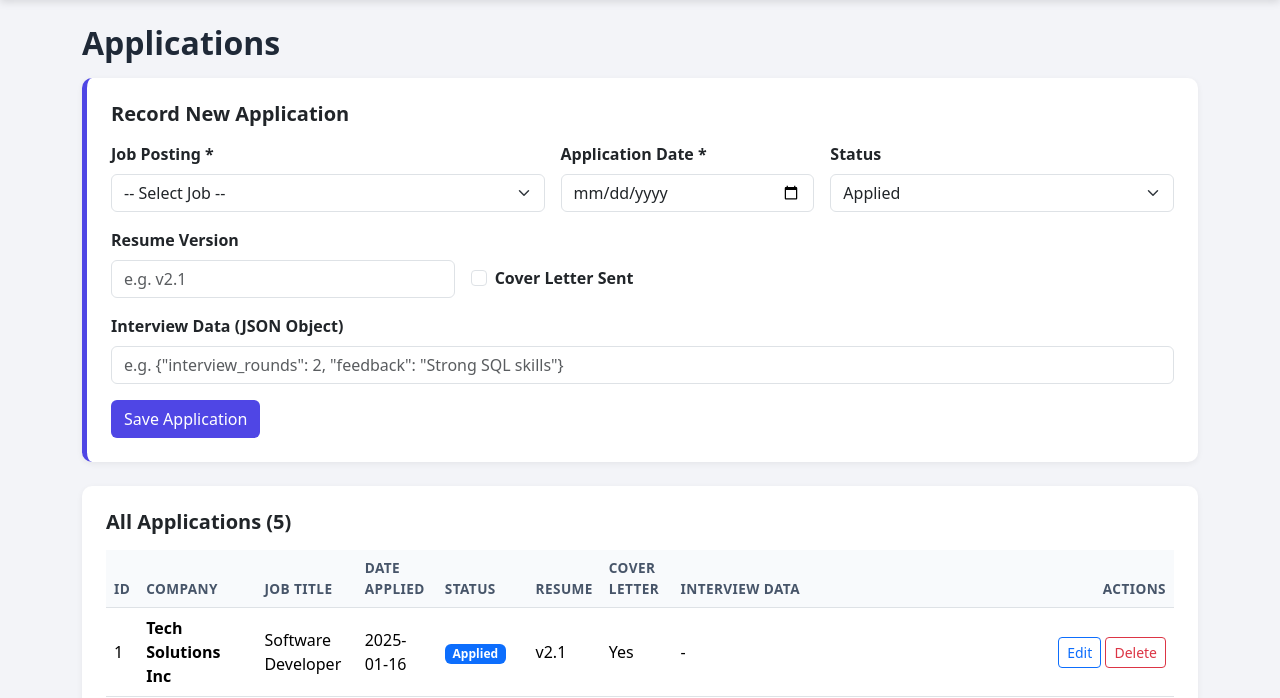
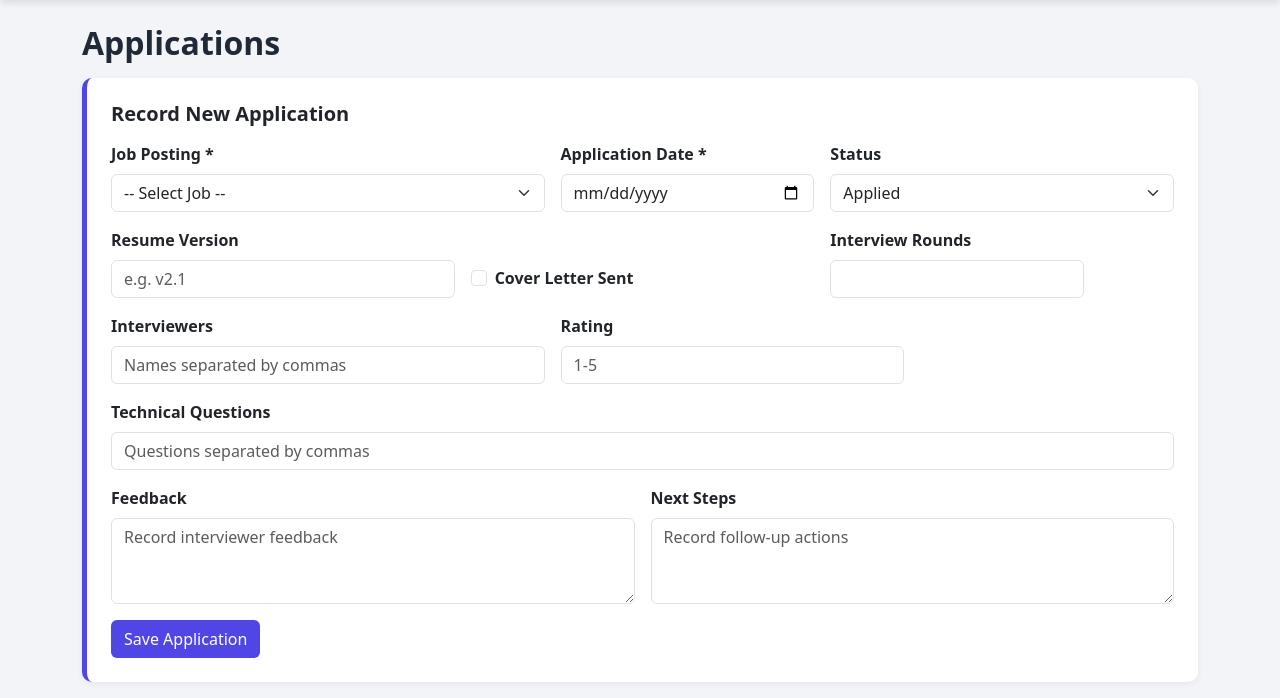
Before and after one commit to ChrisSanchezDev/cop4751-final-project, a Flask app: page /applications in a window 1280 px wide. Shown: the part 56-754 px from the top of the page. Run offline with Flask 3, Linux system fonts and the light colour scheme; data comes from the database, SQL or seed files in the repository; both versions use the stored data as it was after the commit.

Commit message:
feat: enhance job application tracking and added documentation for project submission

```diff
--- a/job_tracker/app.py
+++ b/job_tracker/app.py
@@ -109,19 +109,8 @@ def jobs():
 
         requirements_json = None
         if req_input:
-            if req_input.startswith('['):
-                try:
-                    parsed = json.loads(req_input)
-                    if not isinstance(parsed, list):
-                        flash('Requirements JSON must be an array of skills.', 'danger')
-                        return redirect(url_for('jobs'))
-                    requirements_json = json.dumps(parsed)
-                except ValueError:
-                    flash('Invalid JSON format in requirements.', 'danger')
-                    return redirect(url_for('jobs'))
-            else:
-                skill_list = [skill.strip() for skill in req_input.split(',') if skill.strip()]
-                requirements_json = json.dumps(skill_list)
+            skill_list = [skill.strip() for skill in req_input.split(',') if skill.strip()]
+            requirements_json = json.dumps(skill_list)
 
         if job_id:
             execute_write('''
@@ -144,6 +133,13 @@ def jobs():
     edit_job = None
     if edit_id:
         edit_job = query_one('SELECT * FROM jobs WHERE job_id = %s', (edit_id,))
+        if edit_job and edit_job.get('requirements'):
+            try:
+                saved_skills = json.loads(edit_job['requirements'])
+            except (TypeError, ValueError):
+                saved_skills = None
+            if isinstance(saved_skills, list):
+                edit_job['requirements'] = ', '.join(str(skill) for skill in saved_skills)
 
     all_jobs = query_all('''
         SELECT j.*, c.company_name
@@ -169,20 +165,54 @@ def applications():
         status = request.form.get('status', 'Applied')
         resume_version = request.form.get('resume_version', '').strip() or None
         cover_letter_sent = request.form.get('cover_letter_sent') == 'on'
-        interview_input = request.form.get('interview_data', '').strip()
+        interview_rounds_raw = request.form.get('interview_rounds', '').strip()
+        interviewers_input = request.form.get('interviewers', '').strip()
+        technical_questions_input = request.form.get('technical_questions', '').strip()
+        feedback = request.form.get('feedback', '').strip()
+        next_steps = request.form.get('next_steps', '').strip()
+        rating_raw = request.form.get('rating', '').strip()
 
         if not job_id or not application_date:
             flash('Job and Application Date are required.', 'danger')
             return redirect(url_for('applications'))
 
         interview_json = None
-        if interview_input:
-            try:
-                parsed = json.loads(interview_input)
-                interview_json = json.dumps(parsed)
-            except ValueError:
-                flash('Interview data must be valid JSON.', 'danger')
-                return redirect(url_for('applications'))
+        if any((interview_rounds_raw, interviewers_input, technical_questions_input, feedback, next_steps, rating_raw)):
+            interview_rounds = None
+            if interview_rounds_raw:
+                if not interview_rounds_raw.isdigit():
+                    flash('Interview rounds must be a whole number.', 'danger')
+                    return redirect(url_for('applications'))
+                interview_rounds = int(interview_rounds_raw)
+
+            rating = None
+            if rating_raw:
+                if not rating_raw.isdigit():
+                    flash('Interview rating must be a whole number.', 'danger')
+                    return redirect(url_for('applications'))
+                rating = int(rating_raw)
+                if rating < 1 or rating > 5:
+                    flash('Interview rating must be between 1 and 5.', 'danger')
+                    return redirect(url_for('applications'))
+
+            interview_data = {}
+            if interview_rounds is not None:
+                interview_data['interview_rounds'] = interview_rounds
+            if interviewers_input:
+                interview_data['interviewers'] = [
+                    interviewer.strip() for interviewer in interviewers_input.split(',') if interviewer.strip()
+                ]
+            if technical_questions_input:
+                interview_data['technical_questions'] = [
+                    question.strip() for question in technical_questions_input.split(',') if question.strip()
+                ]
+            if feedback:
+                interview_data['feedback'] = feedback
+            if next_steps:
+                interview_data['next_steps'] = next_steps
+            if rating is not None:
+                interview_data['rating'] = rating
+            interview_json = json.dumps(interview_data)
 
         if application_id:
             execute_write('''
@@ -205,6 +235,26 @@ def applications():
     edit_app = None
     if edit_id:
         edit_app = query_one('SELECT * FROM applications WHERE application_id = %s', (edit_id,))
+    interview_form = {
+        'interview_rounds': '',
+        'interviewers': '',
+        'technical_questions': '',
+        'feedback': '',
+        'next_steps': '',
+        'rating': ''
+    }
+    if edit_app and edit_app.get('interview_data'):
+        try:
+            saved_interview = json.loads(edit_app['interview_data'])
+        except (TypeError, ValueError):
+            saved_interview = {}
+        if isinstance(saved_interview, dict):
+            interview_form['interview_rounds'] = saved_interview.get('interview_rounds', '')
+            interview_form['interviewers'] = ', '.join(saved_interview.get('interviewers', []))
+            interview_form['technical_questions'] = ', '.join(saved_interview.get('technical_questions', []))
+            interview_form['feedback'] = saved_interview.get('feedback', '')
+            interview_form['next_steps'] = saved_interview.get('next_steps', '')
+            interview_form['rating'] = saved_interview.get('rating', '')
 
     all_applications = query_all('''
         SELECT a.*, j.job_title, c.company_name
@@ -219,7 +269,7 @@ def applications():
         INNER JOIN companies c ON j.company_id = c.company_id
         ORDER BY c.company_name, j.job_title
     ''')
-    return render_template('applications.html', applications=all_applications, jobs=all_jobs, edit_app=edit_app)
+    return render_template('applications.html', applications=all_applications, jobs=all_jobs, edit_app=edit_app, interview_form=interview_form)
 
 @app.route('/applications/delete/<int:application_id>', methods=['POST'])
 def delete_application(application_id):
--- a/job_tracker/templates/applications.html
+++ b/job_tracker/templates/applications.html
@@ -41,9 +41,29 @@
                     <label class="form-check-label fw-semibold" for="coverCheck">Cover Letter Sent</label>
                 </div>
             </div>
+            <div class="col-md-3">
+                <label class="form-label fw-semibold">Interview Rounds</label>
+                <input type="number" min="0" name="interview_rounds" class="form-control" value="{{ interview_form.interview_rounds }}">
+            </div>
+            <div class="col-md-5">
+                <label class="form-label fw-semibold">Interviewers</label>
+                <input type="text" name="interviewers" class="form-control" placeholder="Names separated by commas" value="{{ interview_form.interviewers }}">
+            </div>
+            <div class="col-md-4">
+                <label class="form-label fw-semibold">Rating</label>
+                <input type="number" min="1" max="5" name="rating" class="form-control" placeholder="1-5" value="{{ interview_form.rating }}">
+            </div>
             <div class="col-md-12">
-                <label class="form-label fw-semibold">Interview Data (JSON Object)</label>
-                <input type="text" name="interview_data" class="form-control" placeholder='e.g. {"interview_rounds": 2, "feedback": "Strong SQL skills"}' value="{{ edit_app.interview_data or '' if edit_app else '' }}">
+                <label class="form-label fw-semibold">Technical Questions</label>
+                <input type="text" name="technical_questions" class="form-control" placeholder="Questions separated by commas" value="{{ interview_form.technical_questions }}">
+            </div>
+            <div class="col-md-6">
+                <label class="form-label fw-semibold">Feedback</label>
+                <textarea name="feedback" class="form-control" rows="3" placeholder="Record interviewer feedback">{{ interview_form.feedback }}</textarea>
+            </div>
+            <div class="col-md-6">
+                <label class="form-label fw-semibold">Next Steps</label>
+                <textarea name="next_steps" class="form-control" rows="3" placeholder="Record follow-up actions">{{ interview_form.next_steps }}</textarea>
             </div>
         </div>
         <div class="mt-3">
--- a/job_tracker/templates/contacts.html
+++ b/job_tracker/templates/contacts.html
@@ -40,7 +40,7 @@
                 {% for contact in contacts %}
                 <tr>
                     <td>{{ contact.contact_id }}</td><td class="fw-semibold">{{ contact.contact_name }}</td><td>{{ contact.company_name }}</td>
-                    <td>{{ contact.title or '-' }}</td><td>{{ contact.email or 'NULL' }}</td><td>{{ contact.phone or '-' }}</td><td class="text-muted small">{{ contact.notes or '-' }}</td>
+                    <td>{{ contact.title or '-' }}</td><td>{{ contact.email or '-' }}</td><td>{{ contact.phone or '-' }}</td><td class="text-muted small">{{ contact.notes or '-' }}</td>
                     <td class="text-end text-nowrap">
                         <a href="{{ url_for('contacts', edit_id=contact.contact_id) }}" class="btn btn-sm btn-outline-primary">Edit</a>
                         <form method="POST" action="{{ url_for('delete_contact', contact_id=contact.contact_id) }}" class="d-inline" onsubmit="return confirm('This permanently deletes the contact. Continue?');"><button type="submit" class="btn btn-sm btn-outline-danger">Delete</button></form>
```
Also changed, not shown: job_tracker/AI_USAGE.md (+58 -0 lines), job_tracker/schema.sql (+14 -14 lines), job_tracker/templates/jobs.html (+9 -4 lines), job_tracker/README.md.
